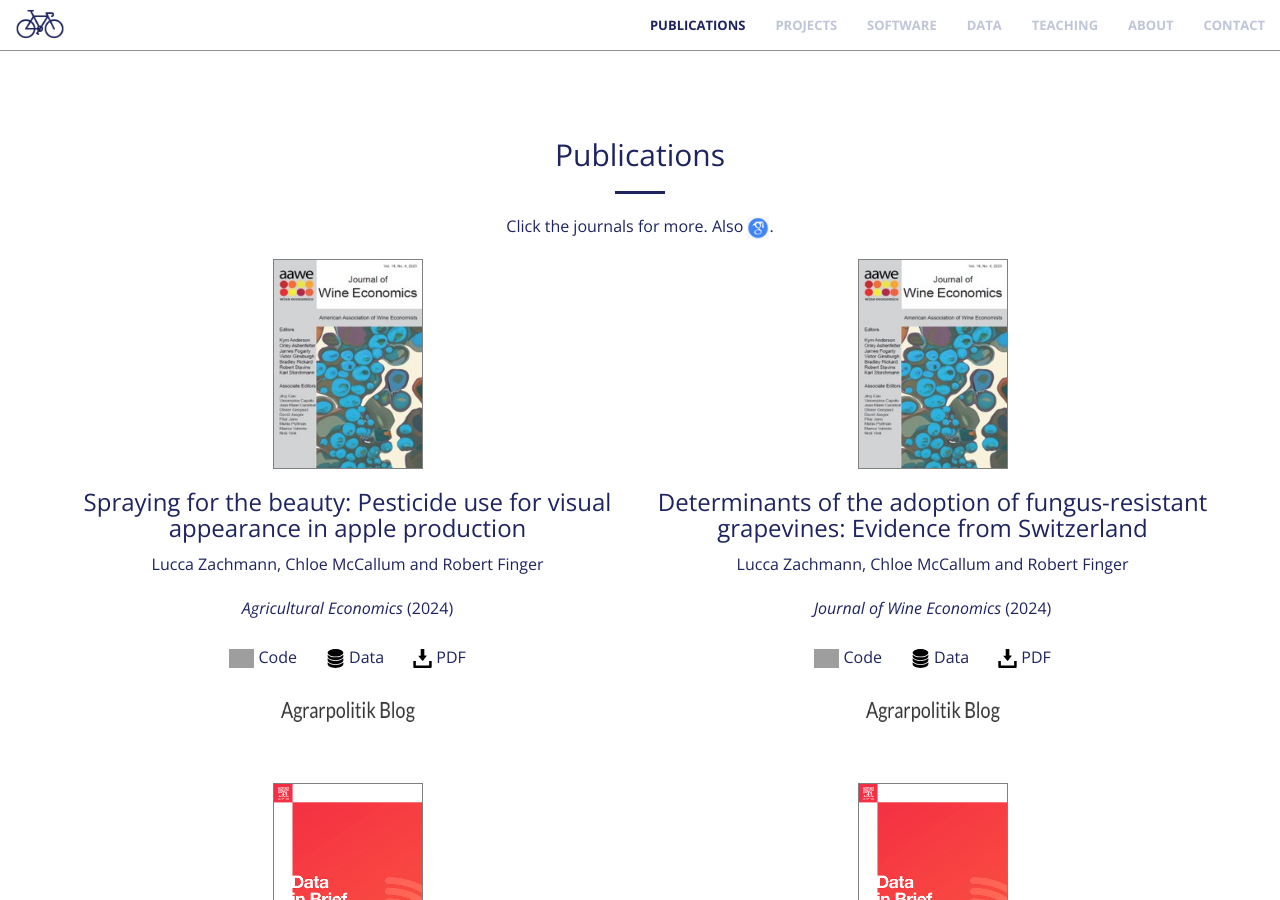
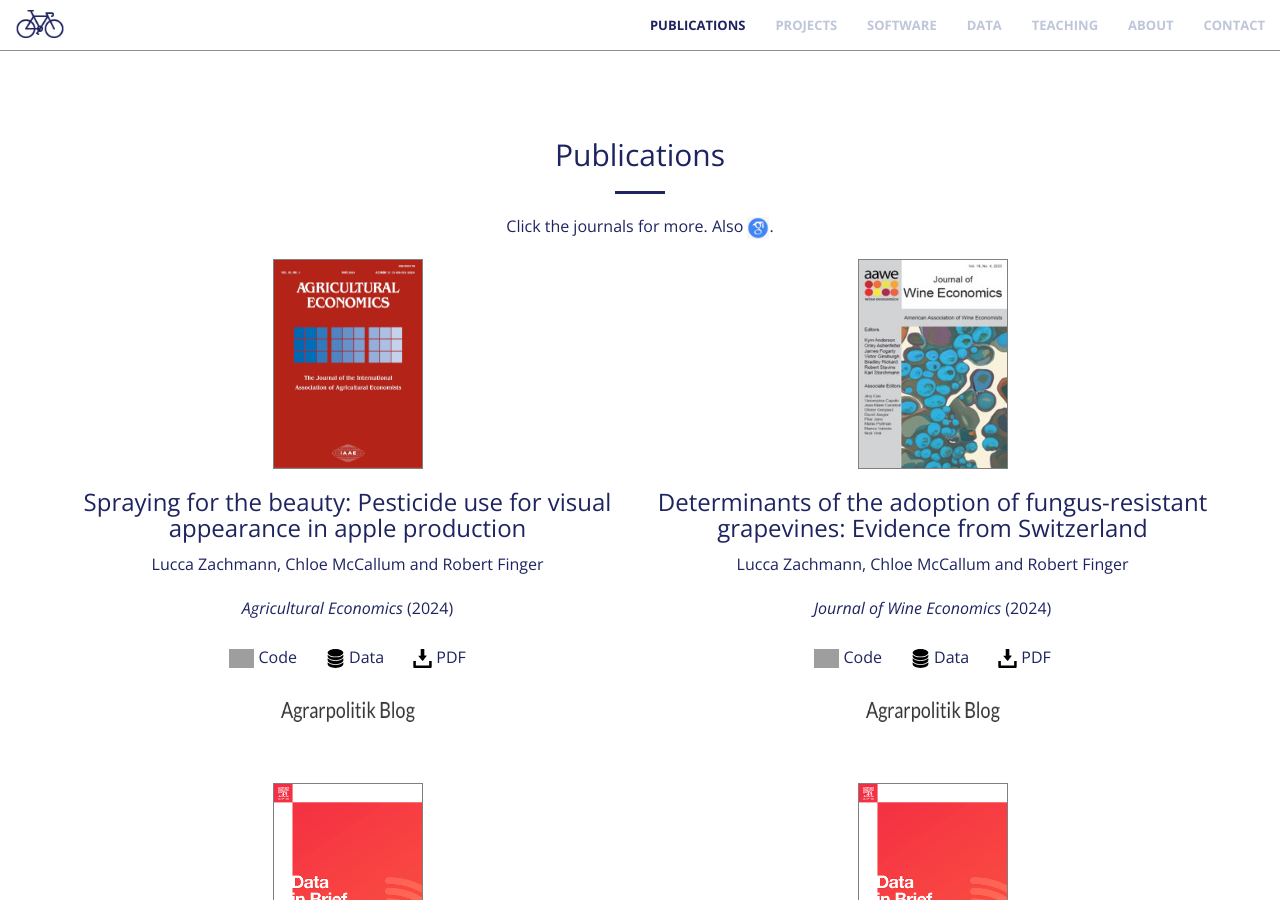
Before and after one commit to luccalino/luccalino.github.io, a Jekyll site: the page built from index.html, in a window 1280 px wide and 900 px high, scrolled down 862 px. Built offline with Jekyll 4.4.1, drawn with Linux system fonts in a browser that asks for light colours; nearby versions of some CDN libraries; grey boxes are pictures that could not be loaded.

Commit message:
Update publications.html

```diff
--- a/_includes/publications.html
+++ b/_includes/publications.html
@@ -11,7 +11,7 @@
     <div class="container">
         <div class="row">
            <div class="col-md-6 mb-4 text-center d-flex align-items-stretch">
-                      <a class="fa fa-4x wow bounceIn text-primary" href="https://onlinelibrary.wiley.com/doi/10.1111/agec.12836" target="_blank"><img title="AE" alt="AE" src="img/journal-of-wine-economics.jpg" style="cursor:pointer;border:1px solid grey;" width="150" height="210"></a>
+                      <a class="fa fa-4x wow bounceIn text-primary" href="https://onlinelibrary.wiley.com/doi/10.1111/agec.12836" target="_blank"><img title="AE" alt="AE" src="img/agec.v55.3.cover.jpg" style="cursor:pointer;border:1px solid grey;" width="150" height="210"></a>
                       <h3 style="color:#1E2460;">Spraying for the beauty: Pesticide use for visual appearance in apple production</h3>
                       <p class="text-muted" style="color:#1E2460;">Lucca Zachmann, Chloe McCallum and Robert Finger</p>
                       <p class="text-muted" style="color:#1E2460;"><i>Agricultural Economics</i> (2024)</p>
```
